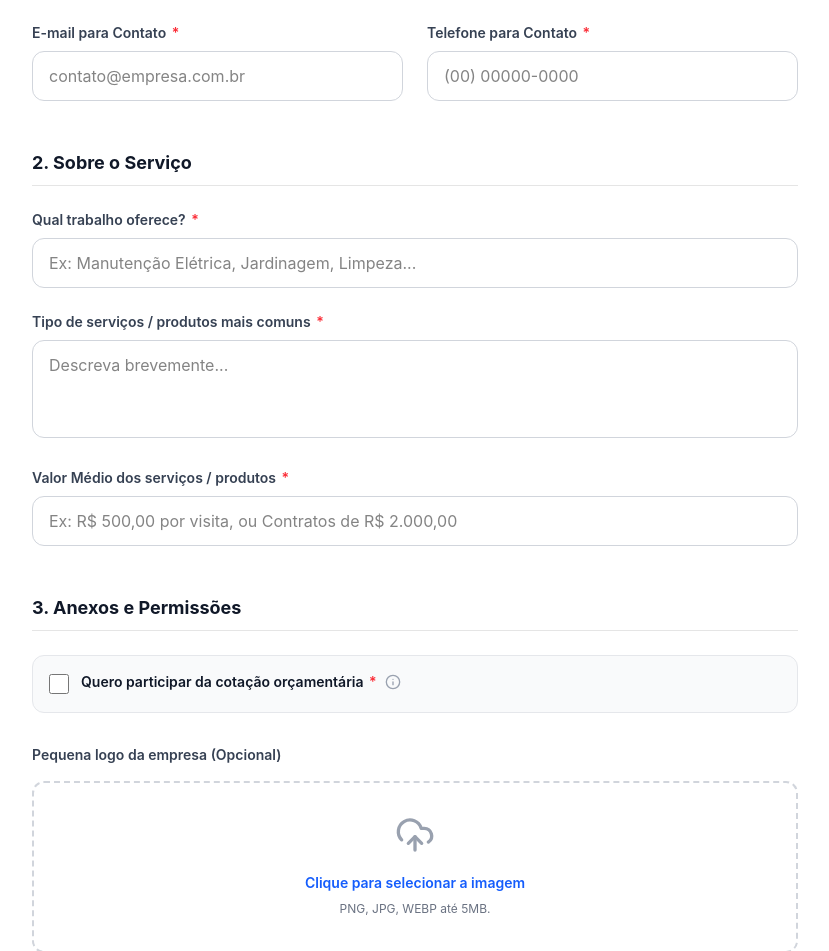
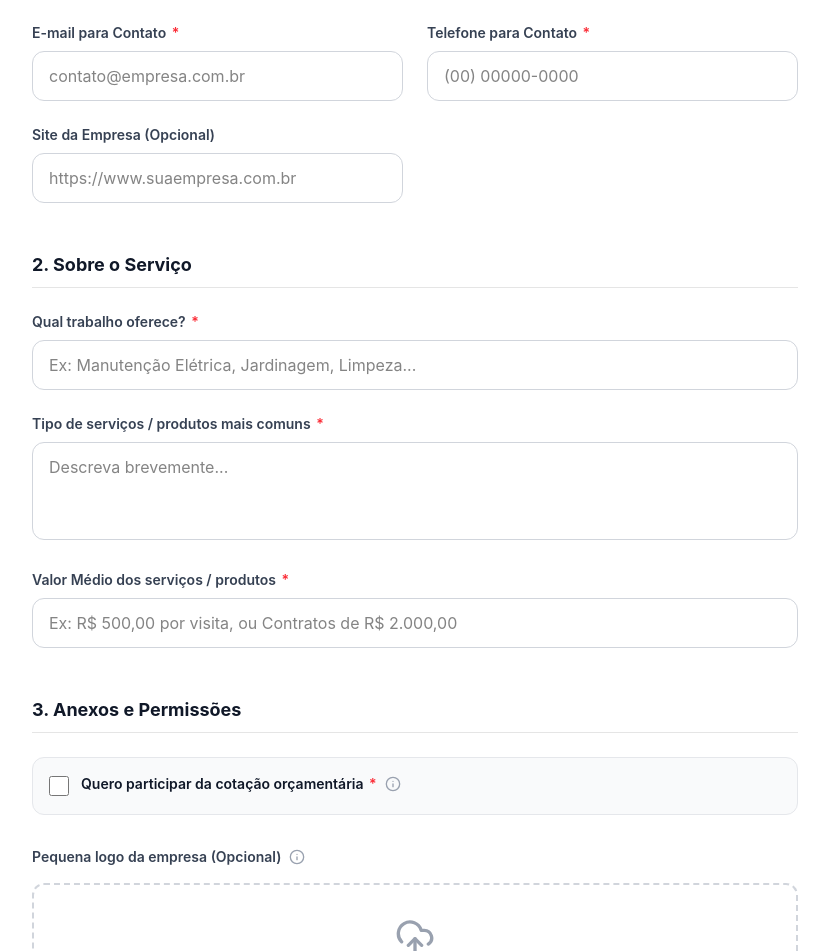
Before and after one commit to nilobonca/neosituacional, a React (Vite) app: page /fornecedores in a window 1280 px wide. Shown: the part 581-1532 px from the top of the page, without its empty margins (225-1054 px from the left). Built offline with nearby package versions, Linux system fonts and the light colour scheme; no server answers; the database is empty.

Commit message:
Botão para adicionar um fornecedor na pagina de parceiros e informacional no input de logo no formulario de Fornecedores

```diff
--- a/src/app/pages/AdminSuppliers.tsx
+++ b/src/app/pages/AdminSuppliers.tsx
@@ -1,12 +1,13 @@
 import { useEffect, useState } from "react";
 import { supabase } from "../../lib/supabase";
-import { Briefcase, Calendar, Phone, Mail, Building2, DollarSign, CheckCircle2, XCircle, Info, ExternalLink } from "lucide-react";
+import { Briefcase, Calendar, Phone, Mail, Building2, DollarSign, CheckCircle2, XCircle, Info, ExternalLink, UserPlus } from "lucide-react";
 
 interface Supplier {
   id: string;
   company_name: string;
   email: string;
   phone: string;
+  website?: string;
   work_offered: string;
   common_services: string;
   average_value: string;
@@ -65,6 +66,30 @@ export function AdminSuppliers() {
       }
     } catch (err) {
       console.error(err);
+    }
+  };
+
+  const addToPartners = async (supplier: Supplier) => {
+    if (!supplier.logo_url) {
+      alert("Este fornecedor não possui uma logo cadastrada. A logo é obrigatória para a área de Parceiros.");
+      return;
+    }
+
+    if (!window.confirm(`Deseja adicionar a empresa "${supplier.company_name}" à área de Clientes & Parceiros?`)) return;
+
+    try {
+      const { error } = await supabase.from("clients").insert([{
+        name: supplier.company_name,
+        logo_url: supplier.logo_url,
+        website_url: supplier.website || "",
+        active: true
+      }]);
+
+      if (error) throw error;
+      alert("Empresa adicionada com sucesso aos Clientes & Parceiros!");
+    } catch (err: any) {
+      console.error("Erro ao adicionar parceiro:", err);
+      alert("Erro ao adicionar parceiro: " + err.message);
     }
   };
 
@@ -172,10 +197,18 @@ export function AdminSuppliers() {
                         <Phone className="w-4 h-4 text-gray-400" />
                         {supplier.phone}
                       </div>
-                      <div className="text-sm text-gray-700 flex items-center gap-1.5">
+                      <div className="text-sm text-gray-700 flex items-center gap-1.5 mb-2">
                         <Mail className="w-4 h-4 text-gray-400" />
                         {supplier.email}
                       </div>
+                      {supplier.website && (
+                        <div className="text-sm text-gray-700 flex items-center gap-1.5">
+                          <ExternalLink className="w-4 h-4 text-gray-400" />
+                          <a href={supplier.website.startsWith('http') ? supplier.website : `https://${supplier.website}`} target="_blank" rel="noopener noreferrer" className="hover:text-blue-600 truncate max-w-[200px] inline-block" title={supplier.website}>
+                            Site da Empresa
+                          </a>
+                        </div>
+                      )}
                     </td>
 
                     {/* Coluna 3: Serviços */}
@@ -226,7 +259,8 @@ export function AdminSuppliers() {
                           {formatDate(supplier.created_at)}
                         </div>
 
-                        <div className="mt-2 flex items-center gap-2 bg-gray-50 p-2.5 rounded-lg border border-gray-200">
+                        <div className="mt-2 flex flex-col gap-2">
+                          <div className="flex items-center gap-2 bg-gray-50 p-2.5 rounded-lg border border-gray-200">
                             <input
                               type="checkbox"
                               id={`accept-${supplier.id}`}
@@ -241,6 +275,16 @@ export function AdminSuppliers() {
                               Aceito na Lista
                             </label>
                           </div>
+
+                          <button
+                            onClick={() => addToPartners(supplier)}
+                            className="flex items-center justify-center gap-1.5 w-full bg-white border border-blue-200 text-blue-700 px-3 py-2 rounded-lg hover:bg-blue-50 transition-colors text-sm font-medium shadow-sm"
+                            title="Adicionar à aba de Clientes e Parceiros do site"
+                          >
+                            <UserPlus className="w-4 h-4" />
+                            Tornar Parceiro
+                          </button>
+                        </div>
                       </div>
                     </td>
 
--- a/src/app/pages/Suppliers.tsx
+++ b/src/app/pages/Suppliers.tsx
@@ -9,6 +9,7 @@ export function Suppliers() {
   const [companyName, setCompanyName] = useState("");
   const [phone, setPhone] = useState("");
   const [email, setEmail] = useState("");
+  const [website, setWebsite] = useState("");
   const [workOffered, setWorkOffered] = useState("");
   const [commonServices, setCommonServices] = useState("");
   const [averageValue, setAverageValue] = useState("");
@@ -109,6 +110,7 @@ export function Suppliers() {
             company_name: companyName,
             phone,
             email,
+            website: website || null,
             work_offered: workOffered,
             common_services: commonServices,
             average_value: averageValue,
@@ -220,6 +222,16 @@ export function Suppliers() {
                     required
                   />
                 </div>
+                <div className="space-y-2">
+                  <label className="block text-sm font-semibold text-gray-700">Site da Empresa (Opcional)</label>
+                  <input
+                    type="url"
+                    value={website}
+                    onChange={(e) => setWebsite(e.target.value)}
+                    placeholder="https://www.suaempresa.com.br"
+                    className="w-full px-4 py-3 rounded-xl border border-gray-300 focus:ring-2 focus:ring-blue-500 focus:border-blue-500 outline-none transition-all"
+                  />
+                </div>
               </div>
             </div>
 
@@ -292,7 +304,16 @@ export function Suppliers() {
               </div>
 
               <div className="space-y-4 pt-2">
-                <label className="block text-sm font-semibold text-gray-700">Pequena logo da empresa (Opcional)</label>
+                <div className="flex items-center gap-2">
+                  <label className="block text-sm font-semibold text-gray-700">Pequena logo da empresa (Opcional)</label>
+                  <div className="relative group flex items-center justify-center">
+                    <Info className="w-4 h-4 text-gray-400 hover:text-blue-500 cursor-help transition-colors" />
+                    <div className="absolute bottom-full left-1/2 -translate-x-1/2 mb-2 w-64 bg-gray-900 text-white text-xs rounded-lg p-3 opacity-0 group-hover:opacity-100 transition-opacity pointer-events-none z-10 shadow-lg">
+                      O envio da logo facilita o processo de destaque como parceiro na página principal do site
+                      <div className="absolute top-full left-1/2 -translate-x-1/2 -mt-1 border-4 border-transparent border-t-gray-900"></div>
+                    </div>
+                  </div>
+                </div>
 
                 {!file ? (
                   <div
```
Also changed, not shown: 1 other file (tests, documents, lock files or other folders). Lines whose indentation alone changed are shown as unchanged.
